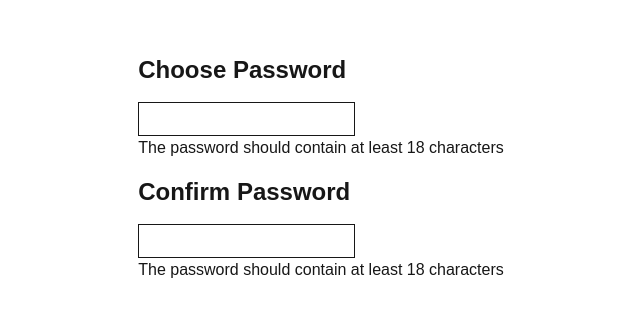
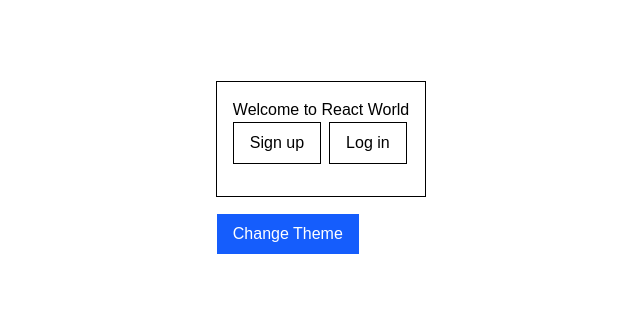
Before and after one commit to Bhawna0034/Next.js-React-Revision, a Next.js app: page / in a window 1280 px wide. Shown: the part 232-546 px from the top of the page, without its empty margins (319-959 px from the left). Built offline with nearby package versions, Linux system fonts and the light colour scheme.

Commit message:
Context API and useContext()

```diff
--- /dev/null
+++ b/src/app/components/ContextAPI/ThemeSwitcher.js
@@ -0,0 +1,35 @@
+"use client";
+import React, { createContext, useContext, useState } from "react";
+
+const ThemeContext = createContext();
+const ThemeSwitcher = () => {
+  const [theme, setTheme] = useState("light");
+  return (
+    <div>
+      <ThemeContext.Provider value={{ theme, setTheme }}>
+        <Theme />
+      </ThemeContext.Provider>
+    </div>
+  );
+};
+
+export const Theme = () => {
+  const { theme, setTheme } = useContext(ThemeContext);
+  const toggleTheme = () => {
+    setTheme(theme === "light" ? "dark" : "light");
+  };
+  return (
+    <div>
+      <form className={`border p-4 mb-4 ${theme === "dark" ? "bg-gray-800 text-white": "bg-white text-black"}`}>
+        <h2>Welcome to React World</h2>
+        <div className="space-x-2 mb-4">
+          <button className="border px-4 py-2">Sign up</button>
+          <button className="border px-4 py-2">Log in</button>
+        </div>
+      </form>
+      <button onClick={toggleTheme} className="border px-4 py-2 bg-blue-600 text-white ">Change Theme</button>
+    </div>
+  );
+};
+
+export default ThemeSwitcher;
--- a/src/app/page.js
+++ b/src/app/page.js
@@ -2,12 +2,13 @@
 import Image from "next/image";
 import GetRef from "./components/useRef/GetRef";
 import PasswordId from "./components/useId/PasswordId";
+import ThemeSwitcher from "./components/ContextAPI/ThemeSwitcher";
 
 export default function Home() {
   const isLoggedIn = true;
   return (
     <main className="flex items-center justify-center h-lvh">
-     <PasswordId />
+     <ThemeSwitcher />
     </main>
   );
 }
```
